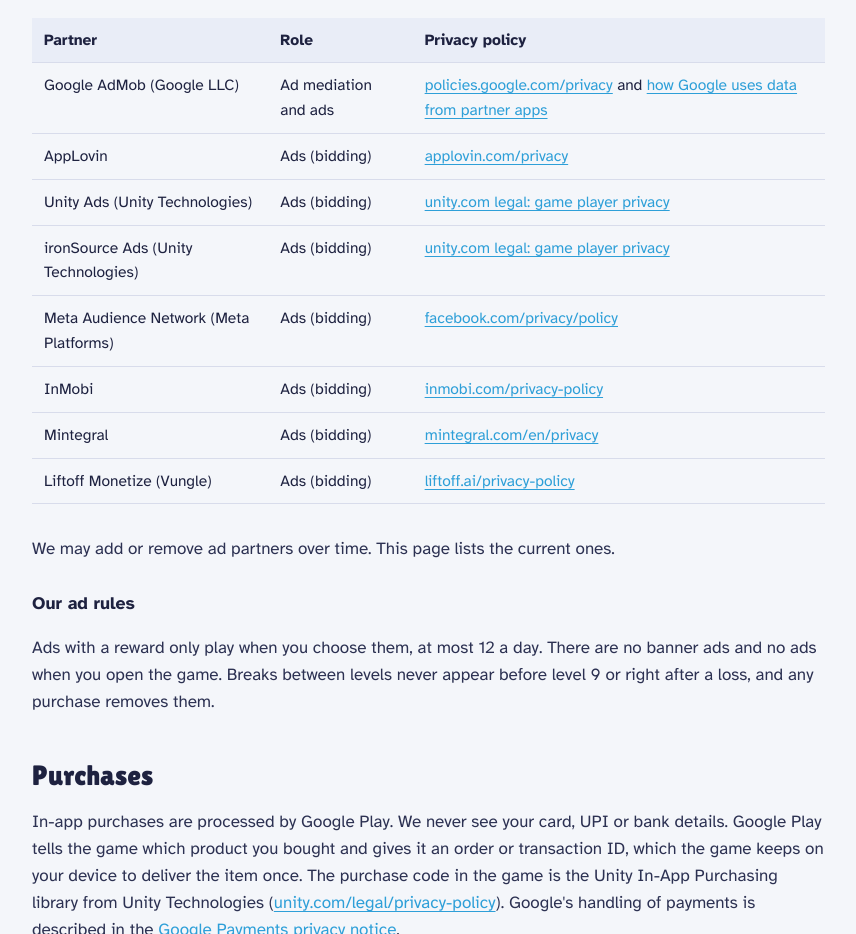
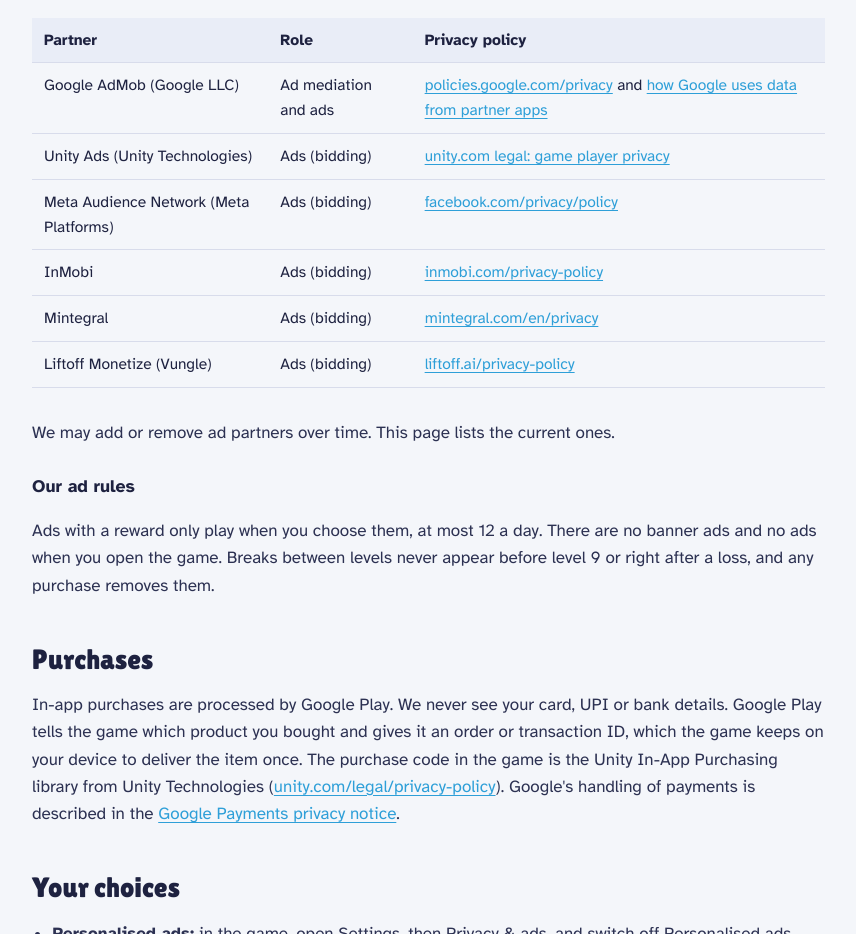
Before and after one commit to Ekaghni/traffic-whisperer, a plain HTML site: page privacy.html in a window 1280 px wide. Shown: the part 1620-2554 px from the top of the page, without its empty margins (48-904 px from the left). Drawn offline with Linux system fonts and the light colour scheme.

Commit message:
Update ad partner list in privacy policy

```diff
--- a/privacy.html
+++ b/privacy.html
@@ -58,9 +58,7 @@
           <thead><tr><th>Partner</th><th>Role</th><th>Privacy policy</th></tr></thead>
           <tbody>
             <tr><td>Google AdMob (Google LLC)</td><td>Ad mediation and ads</td><td><a href="https://policies.google.com/privacy">policies.google.com/privacy</a> and <a href="https://policies.google.com/technologies/partner-sites">how Google uses data from partner apps</a></td></tr>
-            <tr><td>AppLovin</td><td>Ads (bidding)</td><td><a href="https://www.applovin.com/privacy/">applovin.com/privacy</a></td></tr>
             <tr><td>Unity Ads (Unity Technologies)</td><td>Ads (bidding)</td><td><a href="https://unity.com/legal/game-player-and-app-user-privacy-policy">unity.com legal: game player privacy</a></td></tr>
-            <tr><td>ironSource Ads (Unity Technologies)</td><td>Ads (bidding)</td><td><a href="https://unity.com/legal/game-player-and-app-user-privacy-policy">unity.com legal: game player privacy</a></td></tr>
             <tr><td>Meta Audience Network (Meta Platforms)</td><td>Ads (bidding)</td><td><a href="https://www.facebook.com/privacy/policy/">facebook.com/privacy/policy</a></td></tr>
             <tr><td>InMobi</td><td>Ads (bidding)</td><td><a href="https://www.inmobi.com/privacy-policy">inmobi.com/privacy-policy</a></td></tr>
             <tr><td>Mintegral</td><td>Ads (bidding)</td><td><a href="https://www.mintegral.com/en/privacy">mintegral.com/en/privacy</a></td></tr>
```
